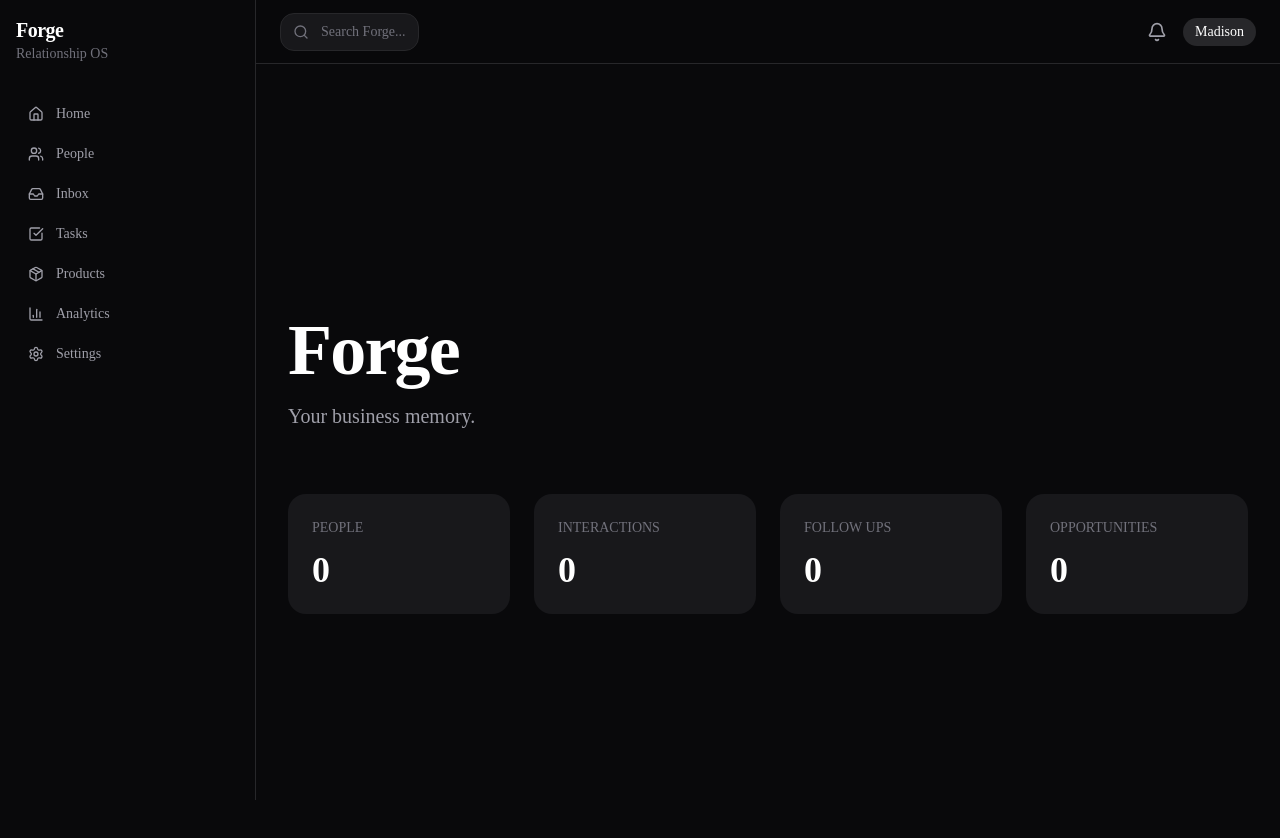
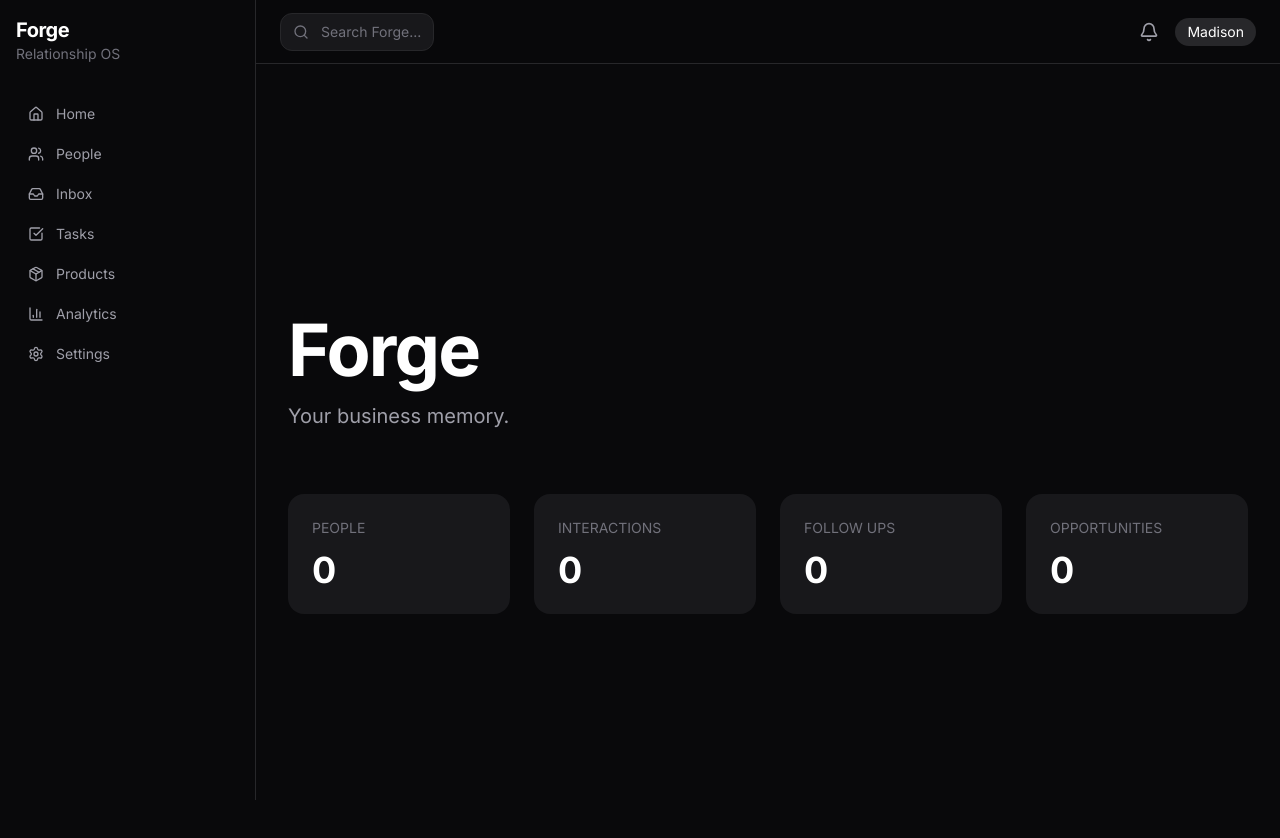
Before and after one commit to matwood18/forge-os, a Next.js app: page / in a window 1280 px wide. Shown: the top 838 px of the page. Built offline with nearby package versions, Linux system fonts and the light colour scheme.

Commit message:
Update Forge typography

```diff
--- a/app/globals.css
+++ b/app/globals.css
@@ -2,129 +2,23 @@
 @import "tw-animate-css";
 @import "shadcn/tailwind.css";
 
-@custom-variant dark (&:is(.dark *));
-
-@theme inline {
-  --color-background: var(--background);
-  --color-foreground: var(--foreground);
-  --font-sans: var(--font-sans);
-  --font-mono: var(--font-geist-mono);
-  --font-heading: var(--font-sans);
-  --color-sidebar-ring: var(--sidebar-ring);
-  --color-sidebar-border: var(--sidebar-border);
-  --color-sidebar-accent-foreground: var(--sidebar-accent-foreground);
-  --color-sidebar-accent: var(--sidebar-accent);
-  --color-sidebar-primary-foreground: var(--sidebar-primary-foreground);
-  --color-sidebar-primary: var(--sidebar-primary);
-  --color-sidebar-foreground: var(--sidebar-foreground);
-  --color-sidebar: var(--sidebar);
-  --color-chart-5: var(--chart-5);
-  --color-chart-4: var(--chart-4);
-  --color-chart-3: var(--chart-3);
-  --color-chart-2: var(--chart-2);
-  --color-chart-1: var(--chart-1);
-  --color-ring: var(--ring);
-  --color-input: var(--input);
-  --color-border: var(--border);
-  --color-destructive: var(--destructive);
-  --color-accent-foreground: var(--accent-foreground);
-  --color-accent: var(--accent);
-  --color-muted-foreground: var(--muted-foreground);
-  --color-muted: var(--muted);
-  --color-secondary-foreground: var(--secondary-foreground);
-  --color-secondary: var(--secondary);
-  --color-primary-foreground: var(--primary-foreground);
-  --color-primary: var(--primary);
-  --color-popover-foreground: var(--popover-foreground);
-  --color-popover: var(--popover);
-  --color-card-foreground: var(--card-foreground);
-  --color-card: var(--card);
-  --radius-sm: calc(var(--radius) * 0.6);
-  --radius-md: calc(var(--radius) * 0.8);
-  --radius-lg: var(--radius);
-  --radius-xl: calc(var(--radius) * 1.4);
-  --radius-2xl: calc(var(--radius) * 1.8);
-  --radius-3xl: calc(var(--radius) * 2.2);
-  --radius-4xl: calc(var(--radius) * 2.6);
+:root {
+  --background: #09090b;
+  --foreground: #fafafa;
 }
 
-:root {
-  --background: oklch(1 0 0);
-  --foreground: oklch(0.145 0 0);
-  --card: oklch(1 0 0);
-  --card-foreground: oklch(0.145 0 0);
-  --popover: oklch(1 0 0);
-  --popover-foreground: oklch(0.145 0 0);
-  --primary: oklch(0.205 0 0);
-  --primary-foreground: oklch(0.985 0 0);
-  --secondary: oklch(0.97 0 0);
-  --secondary-foreground: oklch(0.205 0 0);
-  --muted: oklch(0.97 0 0);
-  --muted-foreground: oklch(0.556 0 0);
-  --accent: oklch(0.97 0 0);
-  --accent-foreground: oklch(0.205 0 0);
-  --destructive: oklch(0.577 0.245 27.325);
-  --border: oklch(0.922 0 0);
-  --input: oklch(0.922 0 0);
-  --ring: oklch(0.708 0 0);
-  --chart-1: oklch(0.87 0 0);
-  --chart-2: oklch(0.556 0 0);
-  --chart-3: oklch(0.439 0 0);
-  --chart-4: oklch(0.371 0 0);
-  --chart-5: oklch(0.269 0 0);
-  --radius: 0.625rem;
-  --sidebar: oklch(0.985 0 0);
-  --sidebar-foreground: oklch(0.145 0 0);
-  --sidebar-primary: oklch(0.205 0 0);
-  --sidebar-primary-foreground: oklch(0.985 0 0);
-  --sidebar-accent: oklch(0.97 0 0);
-  --sidebar-accent-foreground: oklch(0.205 0 0);
-  --sidebar-border: oklch(0.922 0 0);
-  --sidebar-ring: oklch(0.708 0 0);
+html,
+body {
+  background: var(--background);
+  color: var(--foreground);
+  margin: 0;
+  padding: 0;
 }
 
-.dark {
-  --background: oklch(0.145 0 0);
-  --foreground: oklch(0.985 0 0);
-  --card: oklch(0.205 0 0);
-  --card-foreground: oklch(0.985 0 0);
-  --popover: oklch(0.205 0 0);
-  --popover-foreground: oklch(0.985 0 0);
-  --primary: oklch(0.922 0 0);
-  --primary-foreground: oklch(0.205 0 0);
-  --secondary: oklch(0.269 0 0);
-  --secondary-foreground: oklch(0.985 0 0);
-  --muted: oklch(0.269 0 0);
-  --muted-foreground: oklch(0.708 0 0);
-  --accent: oklch(0.269 0 0);
-  --accent-foreground: oklch(0.985 0 0);
-  --destructive: oklch(0.704 0.191 22.216);
-  --border: oklch(1 0 0 / 10%);
-  --input: oklch(1 0 0 / 15%);
-  --ring: oklch(0.556 0 0);
-  --chart-1: oklch(0.87 0 0);
-  --chart-2: oklch(0.556 0 0);
-  --chart-3: oklch(0.439 0 0);
-  --chart-4: oklch(0.371 0 0);
-  --chart-5: oklch(0.269 0 0);
-  --sidebar: oklch(0.205 0 0);
-  --sidebar-foreground: oklch(0.985 0 0);
-  --sidebar-primary: oklch(0.488 0.243 264.376);
-  --sidebar-primary-foreground: oklch(0.985 0 0);
-  --sidebar-accent: oklch(0.269 0 0);
-  --sidebar-accent-foreground: oklch(0.985 0 0);
-  --sidebar-border: oklch(1 0 0 / 10%);
-  --sidebar-ring: oklch(0.556 0 0);
+body {
+  font-family: var(--font-inter), system-ui, sans-serif;
 }
 
-@layer base {
-  * {
-    @apply border-border outline-ring/50;
-  }
-  body {
-    @apply bg-background text-foreground;
-  }
-  html {
-    @apply font-sans;
-  }
+* {
+  box-sizing: border-box;
 }
--- a/app/layout.tsx
+++ b/app/layout.tsx
@@ -1,27 +1,42 @@
-import type { Metadata } from "next"
-import "./globals.css"
-import AppSidebar from "../components/layout/app-sidebar"
-import AppHeader from "../components/layout/app-header"
+import type { Metadata } from "next";
+import { Inter, JetBrains_Mono } from "next/font/google";
+import "./globals.css";
+
+import AppSidebar from "../components/layout/app-sidebar";
+import AppHeader from "../components/layout/app-header";
+
+const inter = Inter({
+  subsets: ["latin"],
+  variable: "--font-inter",
+});
+
+const jetbrains = JetBrains_Mono({
+  subsets: ["latin"],
+  variable: "--font-mono",
+});
 
 export const metadata: Metadata = {
   title: "Forge OS",
   description: "Relationship intelligence for builders.",
-}
+};
 
 export default function RootLayout({
   children,
 }: Readonly<{
-  children: React.ReactNode
+  children: React.ReactNode;
 }>) {
   return (
     <html lang="en">
-      <body className="bg-zinc-950">
+      <body
+        className={`${inter.variable} ${jetbrains.variable} bg-zinc-950 text-white`}
+      >
         <AppSidebar />
         <AppHeader />
-        <main className="min-h-screen pl-64 pt-16 text-white">
+
+        <main className="min-h-screen pl-64 pt-16">
           {children}
         </main>
       </body>
     </html>
-  )
+  );
 }
--- /dev/null
+++ b/components/dashboard/stat-card.tsx
@@ -0,0 +1,36 @@
+import { Card, CardContent, CardHeader, CardTitle } from "@/components/ui/card";
+
+interface StatCardProps {
+  title: string;
+  value: number | string;
+  description: string;
+}
+
+export default function StatCard({
+  title,
+  value,
+  description,
+}: StatCardProps) {
+  return (
+    <Card className="border-zinc-800 bg-zinc-900 transition-all duration-200 hover:border-zinc-700 hover:shadow-xl">
+      <CardHeader className="pb-2">
+        <CardTitle className="text-sm font-medium tracking-wide text-zinc-400 uppercase">
+          {title}
+        </CardTitle>
+      </CardHeader>
+
+      <CardContent>
+        <div
+          className="text-5xl font-bold tracking-tight"
+          style={{ fontFamily: "var(--font-mono)" }}
+        >
+          {value}
+        </div>
+
+        <p className="mt-3 text-sm text-zinc-500">
+          {description}
+        </p>
+      </CardContent>
+    </Card>
+  );
+}
```
